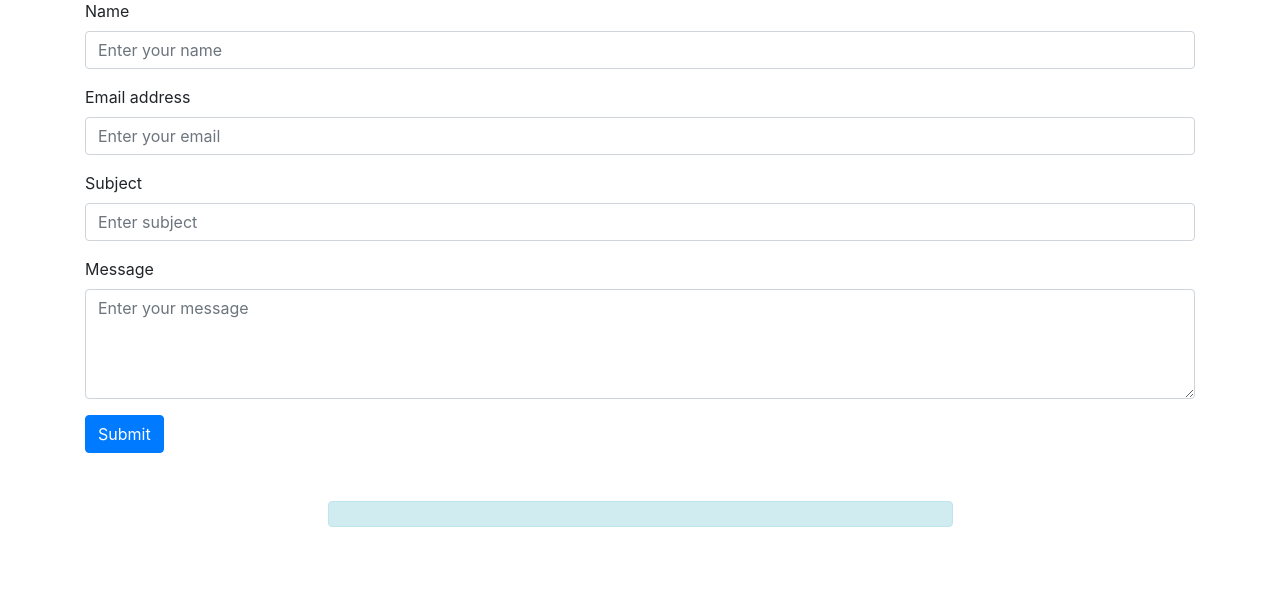
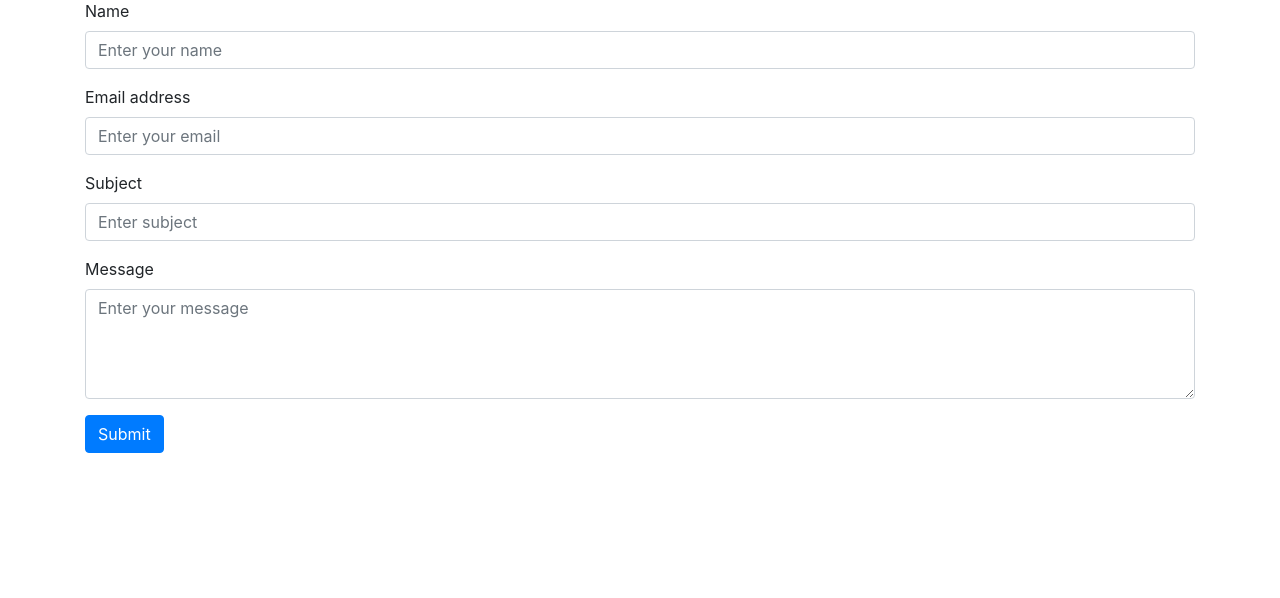
Before and after one commit to suryansh-it/Portfolio-Website, a Flask app: page /form in a window 1280 px wide. Shown: the part 151-749 px from the top of the page. Run offline with Flask 3, Linux system fonts and the light colour scheme; some libraries are stand-ins or nearby versions.

Commit message:
modfications

```diff
--- a/templates/form.html
+++ b/templates/form.html
@@ -97,12 +97,9 @@
     </div>
 
 
-    <div class="row justify-content-center mt-5"> <!-- Increase top margin here -->
-        <div class="col-md-6">
-            <div class="alert alert-info">
+    <div id="feedback" >
 
-            </div>
-        </div>
+
     </div>
 </div>
 
```
Also changed, not shown: static/js/form.js (line endings or trailing spaces).
